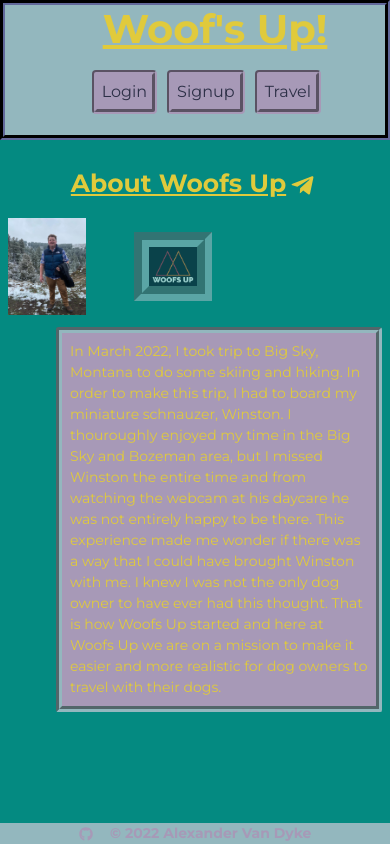
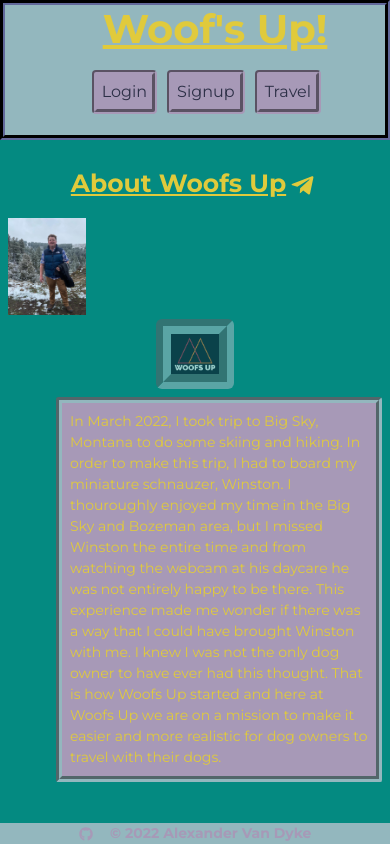
Before and after one commit to AlexandertheGreat491/Woofs_Up, a React (Create React App) app: page / in a window 390 px wide. Built offline with nearby package versions, Linux system fonts and the light colour scheme.

Commit message:
added classes to logo image for mobile & styling

```diff
--- a/src/index.css
+++ b/src/index.css
@@ -50,6 +50,7 @@ code {
 #woof {
   border: var(--secondary) groove 0.9375em;
   opacity: 0.6;
+
 }
 
 #bio {
--- a/src/pages/Home.js
+++ b/src/pages/Home.js
@@ -30,7 +30,7 @@ const Home = () => {
         src={woofsUpLogo}
         style={{ width: "20%", height: "20%" }}
         alt="logo"
-        className="mb-1 ms-5"
+        className="img-fluid rounded mx-auto d-block"
         id="woof"
       />
       <div className="ms-5">
```
